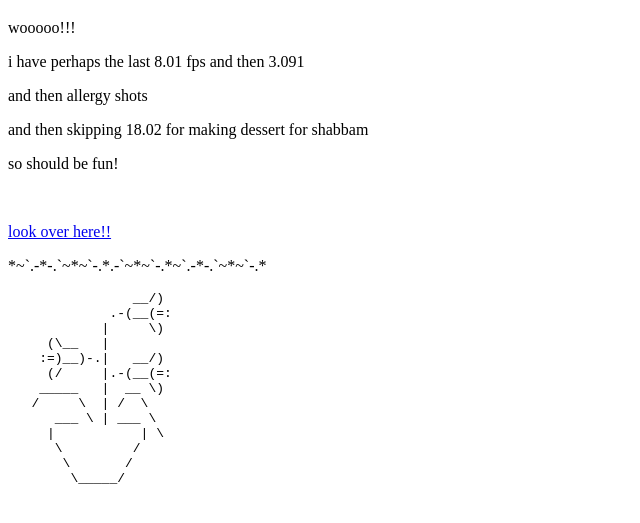
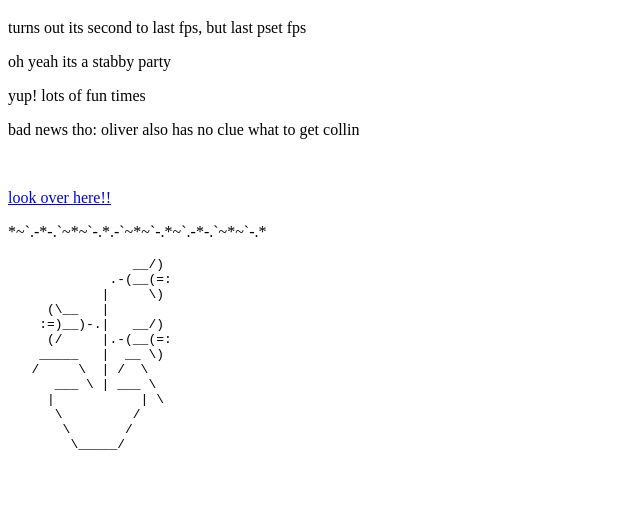
Before and after one commit to talivogel06/biggermystery, a plain HTML site: page index.html in a window 1280 px wide. Shown: the part 61-584 px from the top of the page, without its empty margins (0-640 px from the left). Drawn offline with Linux system fonts and the light colour scheme.

Commit message:
Update index.html

```diff
--- a/index.html
+++ b/index.html
@@ -5,12 +5,11 @@
 </head>
 <body>
     <h1>an even bigger mystery???</h1>
-    <p>wooooo!!!</p>
-    <p>i have perhaps the last 8.01 fps and then 3.091</p>
-    <p>and then allergy shots</p>
-    <p>and then skipping 18.02 for making dessert for shabbam</p>
-    <p>so should be fun!</p>
-    <p style="color: white;">wowwww</p>
+    <p>turns out its second to last fps, but last pset fps</p>
+    <p>oh yeah its a stabby party</p>
+    <p>yup! lots of fun times</p>
+    <p>bad news tho: oliver also has no clue what to get collin</p>
+    <p style="color: white;">oh lol thats very convenient</p>
     <a href="art.html">look over here!!</a>
     <p>*~`.-*-.`~*~`-.*.-`~*~`-.*~`.-*-.`~*~`-.*</p>
     <pre>
```
